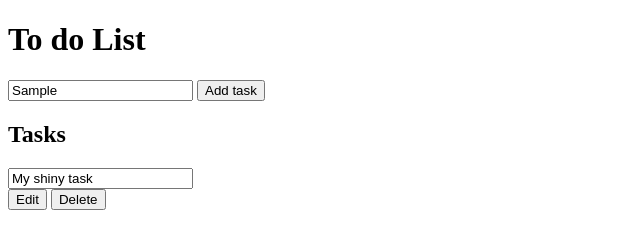
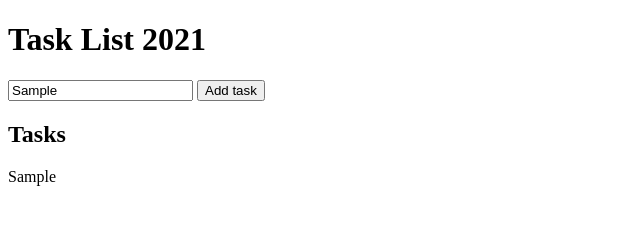
Before and after one commit to Jackdashton/to-do-list, a plain HTML site: page index.html in a window 1280 px wide. Both pictures are taken after typing "Sample" into the empty fields and a click on the input "Add task". Shown: the whole page, without its empty margins (0-640 px from the left). Drawn offline with Linux system fonts and the light colour scheme.

Commit message:
created the add task functionality in main.js

```diff
--- a/index.html
+++ b/index.html
@@ -1,53 +1,53 @@
 <!DOCTYPE html>
 <html lang="en">
+<head>
+	<meta charset="UTF-8">
+	<meta http-equiv="X-UA-Compatible" content="IE=edge">
+	<meta name="viewport" content="width=device-width, initial-scale=1.0">
+	<title>Task List 2021</title>
 
-  <head>
-
-    <meta charset="UTF-8">
-    <title>To Do List</title>
-    <link rel="stylesheet" href="main.css">
-
+	<link rel="stylesheet" href="main.css" />
 </head>
 <body>
 
 	<header>
-      <h1>To do List</h1>
-      <form id="new-task-form"></form>
+		<h1>Task List 2021</h1>
+		<form id="new-task-form">
 			<input
 				type="text"
+				name="new-task-input"
 				id="new-task-input"
-          placeholder="Add an item to your To Do List">
+				placeholder="What do you have planned?" />
 			<input
 				type="submit"
 				id="new-task-submit"
-          value="Add task">
+				value="Add task" />
+		</form>
 	</header>
-
-    <main class="task-list">
+	<main>
+		<section class="task-list">
 			<h2>Tasks</h2>
 
-              <!-- All tasks go in here, need id to target this in javascript to add the class -->
 			<div id="tasks">
-        <div id="task">
+
+				<!-- <div class="task">
 					<div class="content">
 						<input
 							type="text"
 							class="text"
-              value="My shiny task"
+							value="A new task"
 							readonly>
-              <!-- Readonly means we can't edit this -->
 					</div>
 					<div class="actions">
 						<button class="edit">Edit</button>
 						<button class="delete">Delete</button>
 					</div>
+				</div> -->
+
 			</div>
-      </div>
-
+		</section>
 	</main>
 
-    <script src="main.js"> </script>
-
+	<script src="main.js"></script>
 </body>
-
 </html>
--- a/main.js
+++ b/main.js
@@ -0,0 +1,31 @@
+window.addEventListener('load', () => {
+  const form = document.querySelector('#new-task-form');
+  const input = document.querySelector('#new-task-input');
+  const list_el = document.querySelector('#tasks');
+
+  console.log(form);
+
+  form.addEventListener('submit', (e) => {
+    e.preventDefault();
+
+    console.log("Submit");
+
+    const task = input.value;
+
+    if (!task) {
+      alert("Please include a task");
+      return;
+    }
+
+    const task_el = document.createElement("div");
+    task_el.classList.add("task");
+
+    const task_content_el = document.createElement("div");
+    task_content_el.classList.add("content");
+    task_content_el.innerText = task;
+
+    task_el.appendChild(task_content_el);
+
+    list_el.appendChild(task_el)
+  })
+})
```
Lines whose indentation alone changed are shown as unchanged.
